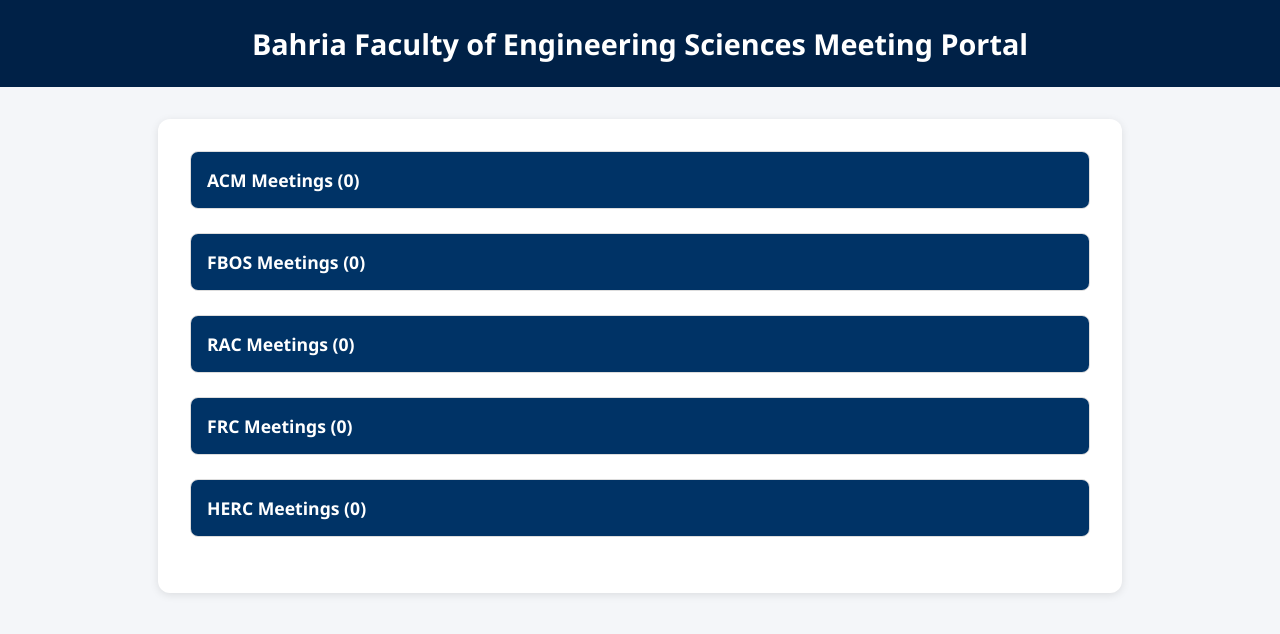
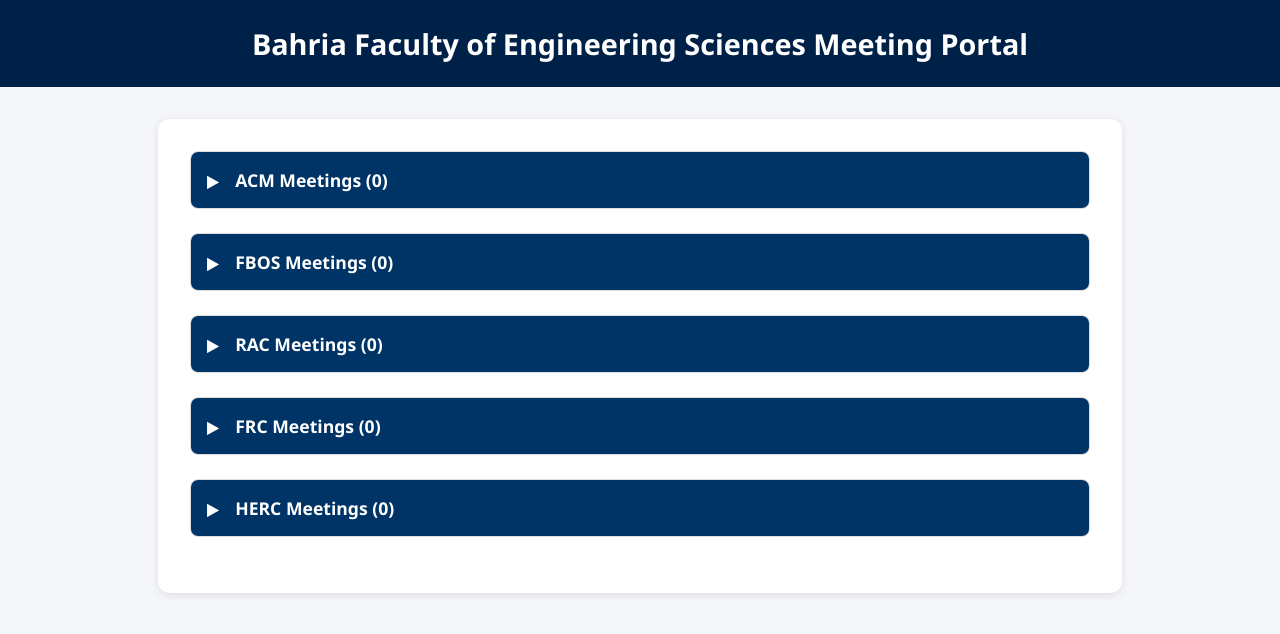
Before and after one commit to bufoes/bufoes.github.io, a Jekyll site: the page built from index.html, in a window 1280 px wide. Shown: the top 634 px of the page. Built offline with Jekyll 4.4.1, drawn with Linux system fonts in a browser that asks for light colours.

Commit message:
Update index.html

```diff
--- a/index.html
+++ b/index.html
@@ -2,6 +2,7 @@
 layout: default
 title: Bahria Faculty of Engineering Sciences Meeting Portal
 ---
+
 <!DOCTYPE html>
 <html lang="en">
 <head>
@@ -17,7 +18,7 @@
     }
 
     header {
-      background-color: #002147; /* Bahria Navy Blue */
+      background-color: #002147;
       color: white;
       padding: 1.5rem;
       text-align: center;
@@ -61,14 +62,22 @@
       background-color: #1a4d8f;
     }
 
+    .arrow {
+      margin-right: 1rem;
+      transition: transform 0.3s;
+    }
+
+    details[open] .arrow {
+      transform: rotate(90deg);
+    }
+
     .download-all {
       background-color: #27ae60;
       color: white;
       padding: 0.4rem 0.8rem;
       border-radius: 4px;
-      font-size: 0.9rem;
+      font-size: 0.85rem;
       text-decoration: none;
-      transition: background-color 0.2s;
     }
 
     .download-all:hover {
@@ -137,11 +146,9 @@
 
     <details>
       <summary>
-          {{ cat | upcase }} Meetings ({{ filtered_pdfs.size }})
+        <span><span class="arrow">▶</span>{{ cat | upcase }} Meetings ({{ filtered_pdfs.size }})</span>
         {% if filtered_pdfs.size > 0 %}
-            <a href="#" class="download-all" onclick="downloadAllPDFs(event, '{{ cat }}')">
-              Download All
-            </a>
+          <a href="#" class="download-all" onclick="downloadAllPDFs(event, '{{ cat }}')">Download All</a>
         {% endif %}
       </summary>
 
@@ -149,10 +156,15 @@
         {% if filtered_pdfs.size > 0 %}
           {% for pdf in filtered_pdfs %}
             {% assign filename = pdf.name | remove: '.pdf' %}
-              {% assign clean_name = filename | split: '-' | first | replace: '_', ' ' | capitalize %}
+            {% assign clean_name_parts = filename | split: '-' %}
+            {% assign clean_name_parts_size = clean_name_parts | size %}
+            {% assign clean_name = clean_name_parts[0] %}
+            {% for i in (1..clean_name_parts_size-2) %}
+              {% assign clean_name = clean_name | append: ' ' | append: clean_name_parts[i] %}
+            {% endfor %}
             <li>
               <a href="{{ pdf.path | relative_url }}" download="{{ pdf.name }}" target="_blank">
-                  {{ clean_name }}
+                {{ clean_name | replace: '_', ' ' | capitalize }}
                 <span class="file-date">({{ pdf.modified_time | date: "%b %d, %Y" }})</span>
               </a>
             </li>
```
Also changed, not shown: other parts of index.html (+11 -4 lines). Lines whose indentation alone changed are shown as unchanged.
